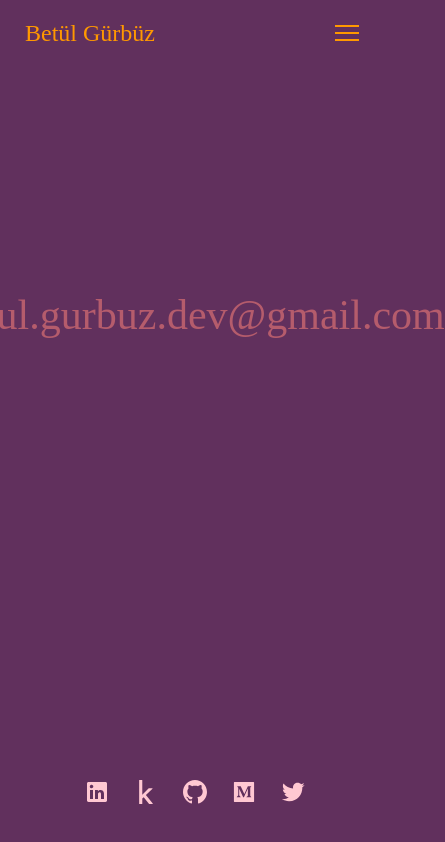
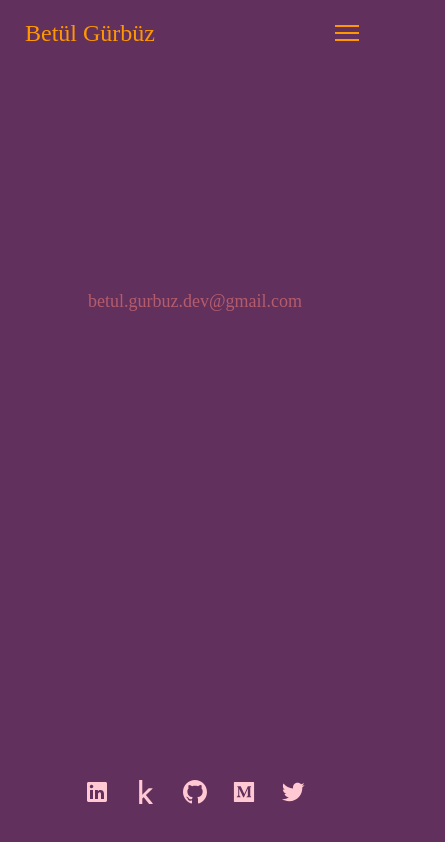
Before and after one commit to badl7/personal-website, a SvelteKit app: page /contact in a window 390 px wide. Shown: the whole page, 445 px wide, since content can reach past the window. Built offline with nearby package versions, Linux system fonts and the light colour scheme.

Commit message:
setting contact

```diff
--- a/src/routes/+page.svelte
+++ b/src/routes/+page.svelte
@@ -37,7 +37,7 @@
 	<div class="blog-posts">
 		<h2>Blog Posts</h2>
 		{#await postsPromise}
-			<h1>...</h1>
+			<h1>Loading..</h1>
 		{:then posts}
 			{#each posts as post}
 				<Post {post} />
--- a/src/routes/contact/+page.svelte
+++ b/src/routes/contact/+page.svelte
@@ -1,11 +1,11 @@
 <script lang="ts">
-
 </script>
 
 <div class="contact fade-out">
 	<h1>
 		<a href="mailto:betul.gurbuz.dev@gmail.com?subject=Mail from betulgurbuz.dev"
-			>betul.gurbuz.dev@gmail.com</a>
+			>betul.gurbuz.dev@gmail.com</a
+		>
 	</h1>
 </div>
 
@@ -27,4 +27,23 @@
 	.contact h1 {
 		font-size: 42px;
 	}
+    @media (max-width: 615px) {
+		.contact {
+			grid-gap: 40px;
+		}
+		.contact h1 {
+			font-size: 24px;
+		}
+
+
+
+	}
+	@media (max-width: 450px) {
+		.contact {
+			grid-gap: 20px;
+		}
+		.contact h1 {
+			font-size: 18px;
+		}
+    }
 </style>
```
Lines whose indentation alone changed are shown as unchanged.
